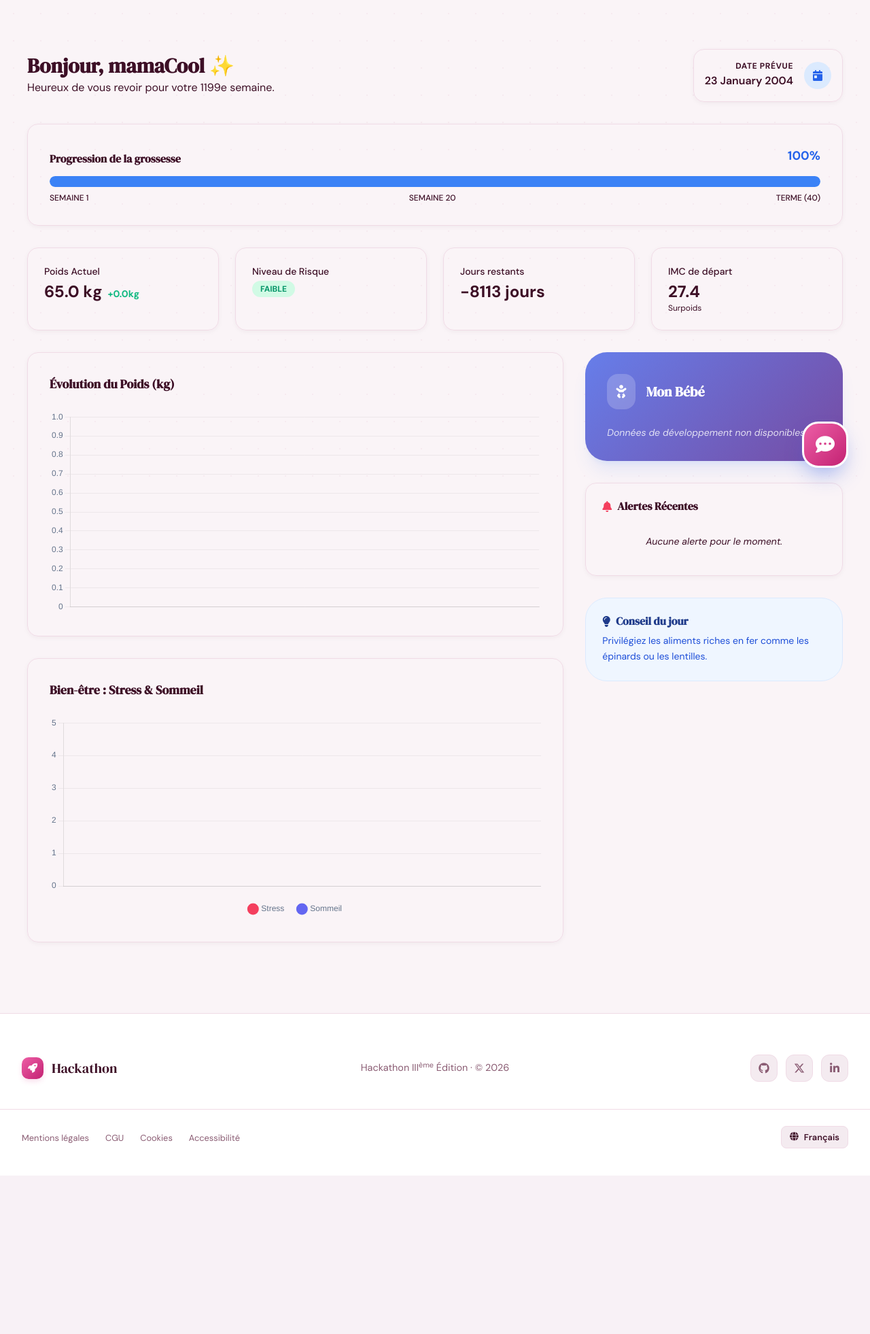
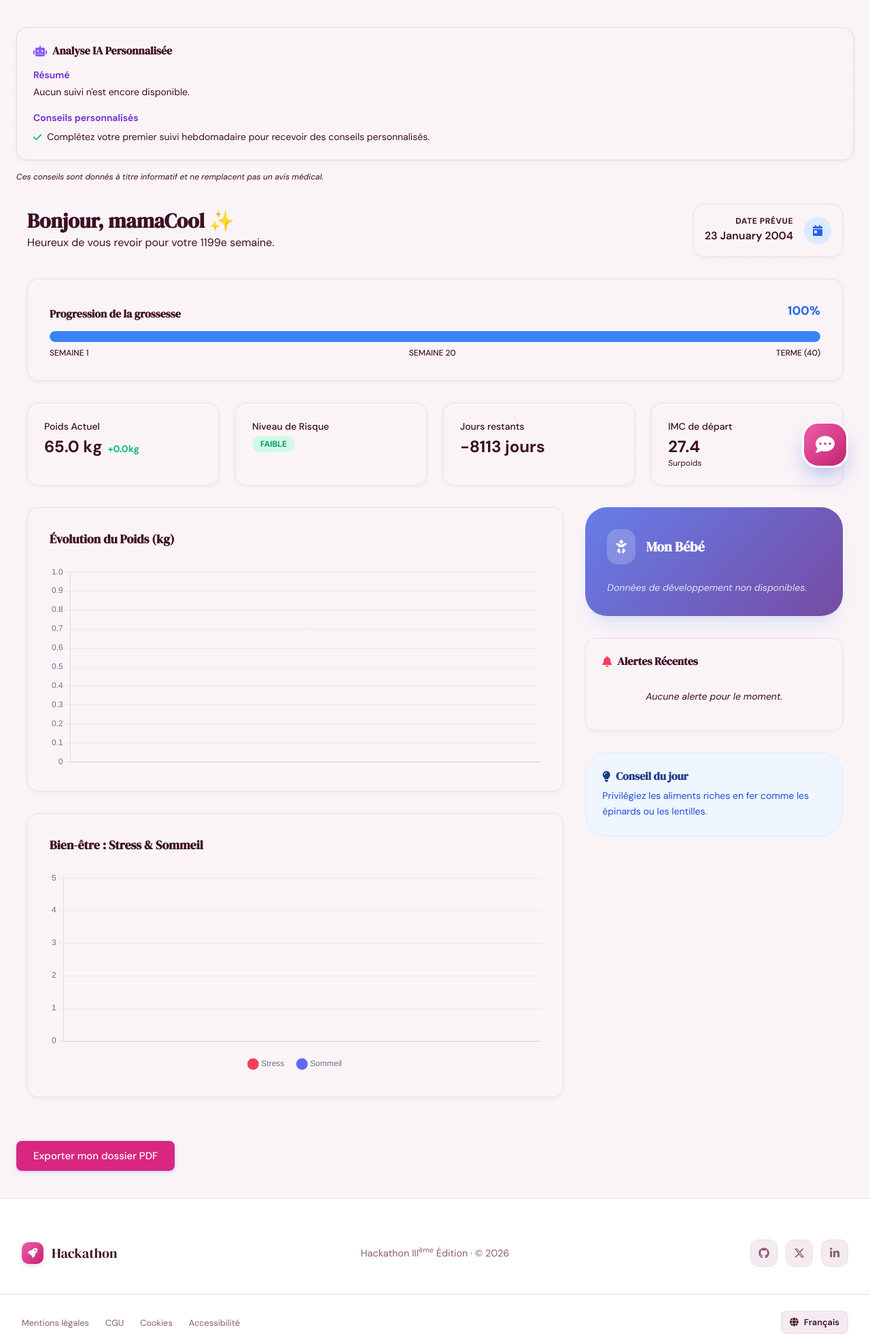
Before and after one commit to Panda0831/coucou_les_filles, a Django app: page /pregancy/dashboard_view/ in a window 1280 px wide. Shown: the part 80-2042 px from the top of the page at 68% size. Before the commit the page ends 1809 px from the top, so only its background shows below. Run offline with Django 5.2, Linux system fonts and the light colour scheme; a user stored in the database is signed in; data comes from the database, SQL or seed files in the repository; both versions use the stored data as it was before the commit; some libraries are stand-ins or nearby versions.

Commit message:
version 1.0

```diff
--- a/hackathon/settings.py
+++ b/hackathon/settings.py
@@ -11,7 +11,7 @@ https://docs.djangoproject.com/en/6.0/ref/settings/
 """
 
 from pathlib import Path
-
+OPENROUTER_API_KEY = "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"
 # Build paths inside the project like this: BASE_DIR / 'subdir'.
 BASE_DIR = Path(__file__).resolve().parent.parent
 
--- a/pregancy/urls.py
+++ b/pregancy/urls.py
@@ -6,4 +6,5 @@ app_name = "pregancy"
 urlpatterns = [
     path("ajouter_suivi/", views.ajouter_suivi, name="ajouter_suivi"),
     path('dashboard_view/', views.DashboardView.as_view(), name='dashboard'),
+    path('export-dossier/', views.exporter_dossier_patient, name='export_dossier_patient'),
 ]
--- a/pregancy/views.py
+++ b/pregancy/views.py
@@ -1,18 +1,33 @@
-from pyexpat.errors import messages
+from django.shortcuts import render, redirect
+from django.contrib.auth.decorators import login_required
+from django.contrib.auth.mixins import LoginRequiredMixin
+from django.contrib import messages
+from django.views.generic import TemplateView
+from django.http import HttpResponse
 
-from django.shortcuts import render
+from reportlab.lib.pagesizes import A4
+from reportlab.platypus import (
+    SimpleDocTemplate,
+    Paragraph,
+    Spacer,
+    Table,
+    TableStyle
+)
+from reportlab.lib import colors
+from reportlab.lib.styles import getSampleStyleSheet
 
-# Create your views here.
-from django.shortcuts import render, redirect
+import datetime
+import json
+import random
+
 from Users.forms import SuiviHebdomadaireForm
-from django.contrib.auth.decorators import login_required
-from django.contrib import messages
+from .models import SuiviHebdomadaire, DeveloppementFoetus, AlerteMedicale
+from .services import generer_conseil_ia
+
 
 @login_required
 def ajouter_suivi(request):
-
     semaine_actuelle = request.user.semaine_actuelle
-
 
     deja_rempli = SuiviHebdomadaire.objects.filter(
         mere=request.user,
@@ -21,15 +36,20 @@ def ajouter_suivi(request):
 
     if request.method == "POST":
         if deja_rempli:
-            messages.warning(request, f"Vous avez déjà rempli le suivi pour la semaine {semaine_actuelle}.")
+            messages.warning(
+                request,
+                f"Vous avez déjà rempli le suivi pour la semaine {semaine_actuelle}."
+            )
             return redirect("users:user_home")
 
         form = SuiviHebdomadaireForm(request.POST)
+
         if form.is_valid():
             suivi = form.save(commit=False)
             suivi.mere = request.user
             suivi.semaine_grossesse = semaine_actuelle
             suivi.save()
+
             messages.success(request, "Suivi ajouté avec succès !")
             return redirect("users:user_home")
     else:
@@ -42,13 +62,6 @@ def ajouter_suivi(request):
     })
 
 
-import datetime
-import json
-import random
-from django.views.generic import TemplateView
-from django.contrib.auth.mixins import LoginRequiredMixin
-from .models import SuiviHebdomadaire, DeveloppementFoetus, AlerteMedicale
-
 class DashboardView(LoginRequiredMixin, TemplateView):
     template_name = 'pregancy/dashboard_view.html'
 
@@ -56,16 +69,26 @@ class DashboardView(LoginRequiredMixin, TemplateView):
         context = super().get_context_data(**kwargs)
         user = self.request.user
 
-        suivis = SuiviHebdomadaire.objects.filter(mere=user).order_by('semaine_grossesse')
+        suivis = SuiviHebdomadaire.objects.filter(
+            mere=user
+        ).order_by('semaine_grossesse')
+
         dernier_suivi = suivis.last()
 
         semaine_actuelle = user.semaine_actuelle
-        foetus_info = DeveloppementFoetus.objects.filter(semaine=semaine_actuelle).first()
+        foetus_info = DeveloppementFoetus.objects.filter(
+            semaine=semaine_actuelle
+        ).first()
 
         context['stats_generales'] = {
             'semaine': semaine_actuelle,
-            'progression_pourcentage': round((semaine_actuelle / 40) * 100, 1) if semaine_actuelle <= 40 else 100,
-            'jours_restants': (user.date_prevue_accouchement - datetime.date.today()).days if user.date_prevue_accouchement else None,
+            'progression_pourcentage': round((semaine_actuelle / 40) * 100, 1)
+            if semaine_actuelle <= 40 else 100,
+
+            'jours_restants': (
+                user.date_prevue_accouchement - datetime.date.today()
+            ).days if user.date_prevue_accouchement else None,
+
             'imc_depart': user.imc,
             'categorie_imc': user.categorie_imc,
             'poids_actuel': user.poids_actuel(),
@@ -79,12 +102,24 @@ class DashboardView(LoginRequiredMixin, TemplateView):
             'labels': [f"Sem {s.semaine_grossesse}" for s in suivis],
             'poids': [s.poids for s in suivis],
             'prise_poids': [s.prise_poids for s in suivis],
-            'stress': [s.niveau_stress for s in suivis if s.niveau_stress is not None],
-            'sommeil': [s.qualite_sommeil for s in suivis if s.qualite_sommeil is not None],
+            'stress': [
+                s.niveau_stress for s in suivis
+                if s.niveau_stress is not None
+            ],
+            'sommeil': [
+                s.qualite_sommeil for s in suivis
+                if s.qualite_sommeil is not None
+            ],
         })
 
+        analyse_ia = generer_conseil_ia(
+            user,
+            dernier_suivi,
+            foetus_info
+        )
+
+        context['analyse_ia'] = analyse_ia
         context['alertes'] = user.alertes_non_lues()[:5]
-
         context['conseil_aleatoire'] = random.choice(self.get_conseils())
 
         return context
@@ -97,3 +132,116 @@ class DashboardView(LoginRequiredMixin, TemplateView):
             "Écoutez votre corps : si vous ressentez une fatigue intense, reposez-vous sans culpabiliser.",
             "Préparez votre valise de maternité dès la 30ème semaine pour éviter le stress."
         ]
+
+
+@login_required
+def exporter_dossier_patient(request):
+    user = request.user
+
+    response = HttpResponse(content_type='application/pdf')
+    response['Content-Disposition'] = 'attachment; filename="dossier_patiente.pdf"'
+
+    doc = SimpleDocTemplate(response, pagesize=A4)
+    elements = []
+    styles = getSampleStyleSheet()
+
+    titre = Paragraph("Dossier de Suivi Grossesse", styles['Title'])
+    elements.append(titre)
+    elements.append(Spacer(1, 20))
+
+    infos = [
+        ["Nom", user.get_full_name() or user.username],
+        ["Semaine actuelle", str(user.semaine_actuelle)],
+        ["Date prévue d'accouchement", str(user.date_prevue_accouchement)],
+        ["IMC de départ", str(user.imc)],
+        ["Catégorie IMC", str(user.categorie_imc)],
+        ["Poids actuel", str(user.poids_actuel())],
+        ["Prise de poids totale", str(user.prise_poids_totale())],
+        ["Risque actuel", str(user.risque_global())],
+    ]
+
+    table_infos = Table(infos, colWidths=[180, 250])
+    table_infos.setStyle(TableStyle([
+        ('BACKGROUND', (0, 0), (-1, 0), colors.lightgrey),
+        ('GRID', (0, 0), (-1, -1), 1, colors.black),
+        ('FONTNAME', (0, 0), (-1, -1), 'Helvetica'),
+        ('PADDING', (0, 0), (-1, -1), 8),
+    ]))
+
+    elements.append(table_infos)
+    elements.append(Spacer(1, 25))
+
+    suivis = SuiviHebdomadaire.objects.filter(
+        mere=user
+    ).order_by('semaine_grossesse')
+
+    groupes_mensuels = []
+
+    for debut in range(1, 41, 4):
+        fin = debut + 3
+
+        suivis_mois = suivis.filter(
+            semaine_grossesse__gte=debut,
+            semaine_grossesse__lte=fin
+        )
+
+        if suivis_mois.exists():
+            groupes_mensuels.append({
+                "mois": ((debut - 1) // 4) + 1,
+                "debut": debut,
+                "fin": fin,
+                "suivis": suivis_mois
+            })
+
+    elements.append(
+        Paragraph(
+            "Suivi mensuel (par tranche de 4 semaines)",
+            styles['Heading2']
+        )
+    )
+    elements.append(Spacer(1, 10))
+
+    for groupe in groupes_mensuels:
+        titre_mois = Paragraph(
+            f"Mois {groupe['mois']} - Semaines {groupe['debut']} à {groupe['fin']}",
+            styles['Heading3']
+        )
+
+        elements.append(titre_mois)
+        elements.append(Spacer(1, 8))
+
+        data = [[
+            "Semaine",
+            "Poids",
+            "Prise poids",
+            "Stress",
+            "Sommeil"
+        ]]
+
+        for suivi in groupe['suivis']:
+            data.append([
+                str(suivi.semaine_grossesse),
+                str(suivi.poids),
+                str(suivi.prise_poids),
+                str(suivi.niveau_stress),
+                str(suivi.qualite_sommeil),
+            ])
+
+        table_suivis = Table(
+            data,
+            colWidths=[70, 80, 100, 80, 80]
+        )
+
+        table_suivis.setStyle(TableStyle([
+            ('BACKGROUND', (0, 0), (-1, 0), colors.pink),
+            ('TEXTCOLOR', (0, 0), (-1, 0), colors.white),
+            ('GRID', (0, 0), (-1, -1), 1, colors.black),
+            ('FONTNAME', (0, 0), (-1, 0), 'Helvetica-Bold'),
+            ('PADDING', (0, 0), (-1, -1), 6),
+        ]))
+
+        elements.append(table_suivis)
+        elements.append(Spacer(1, 20))
+
+    doc.build(elements)
+    return response
--- a/templates/pregancy/dashboard_view.html
+++ b/templates/pregancy/dashboard_view.html
@@ -1,3 +1,4 @@
+
 {% extends 'Base/base.html' %}
 
 {% block title %}Mon Tableau de Bord - Suivi de Grossesse{% endblock %}
@@ -15,6 +16,52 @@
 {% endblock %}
 
 {% block content %}
+
+<div class="cool-card !p-6 border border-violet-200 dark:border-violet-800">
+    <h3 class="font-bold text-ink mb-4 flex items-center gap-2">
+        <i class="fa-solid fa-robot text-violet-500"></i>
+        Analyse IA Personnalisée
+    </h3>
+
+    <div class="space-y-4">
+        <div>
+            <p class="text-sm font-semibold text-violet-700 dark:text-violet-300 mb-1">
+                Résumé
+            </p>
+            <p class="text-sm text-muted leading-relaxed">
+                {{ analyse_ia.resume }}
+            </p>
+        </div>
+
+        <div>
+            <p class="text-sm font-semibold text-violet-700 dark:text-violet-300 mb-2">
+                Conseils personnalisés
+            </p>
+            <ul class="space-y-2">
+                {% for conseil in analyse_ia.conseils %}
+                <li class="flex items-start gap-2 text-sm text-muted">
+                    <i class="fa-solid fa-check text-emerald-500 mt-1"></i>
+                    <span>{{ conseil }}</span>
+                </li>
+                {% endfor %}
+            </ul>
+        </div>
+
+        {% if analyse_ia.alerte %}
+        <div class="bg-amber-50 dark:bg-amber-900/20 border border-amber-200 dark:border-amber-800 p-4 rounded-2xl">
+            <p class="text-sm font-semibold text-amber-700 dark:text-amber-400 mb-1">
+                Attention
+            </p>
+            <p class="text-sm text-amber-700 dark:text-amber-300">
+                {{ analyse_ia.alerte }}
+            </p>
+        </div>
+        {% endif %}
+    </div>
+</div>
+<p class="text-xs text-muted mt-4 italic">
+    Ces conseils sont donnés à titre informatif et ne remplacent pas un avis médical.
+</p>
 <div class="container mx-auto px-4 py-8">
     <div class="max-w-7xl mx-auto">
 
@@ -160,6 +207,9 @@
         </div>
     </div>
 </div>
+<a href="{% url 'pregancy:export_dossier_patient' %}" class="btn btn-primary">
+    Exporter mon dossier PDF
+</a>
 {% endblock %}
 
 {% block extra_scripts %}
```
Also changed, not shown: pregancy/services.py (added, +83 -0 lines), Users/migrations/0009_delete_rapportia.py (added), db.sqlite3, 1 other file.
